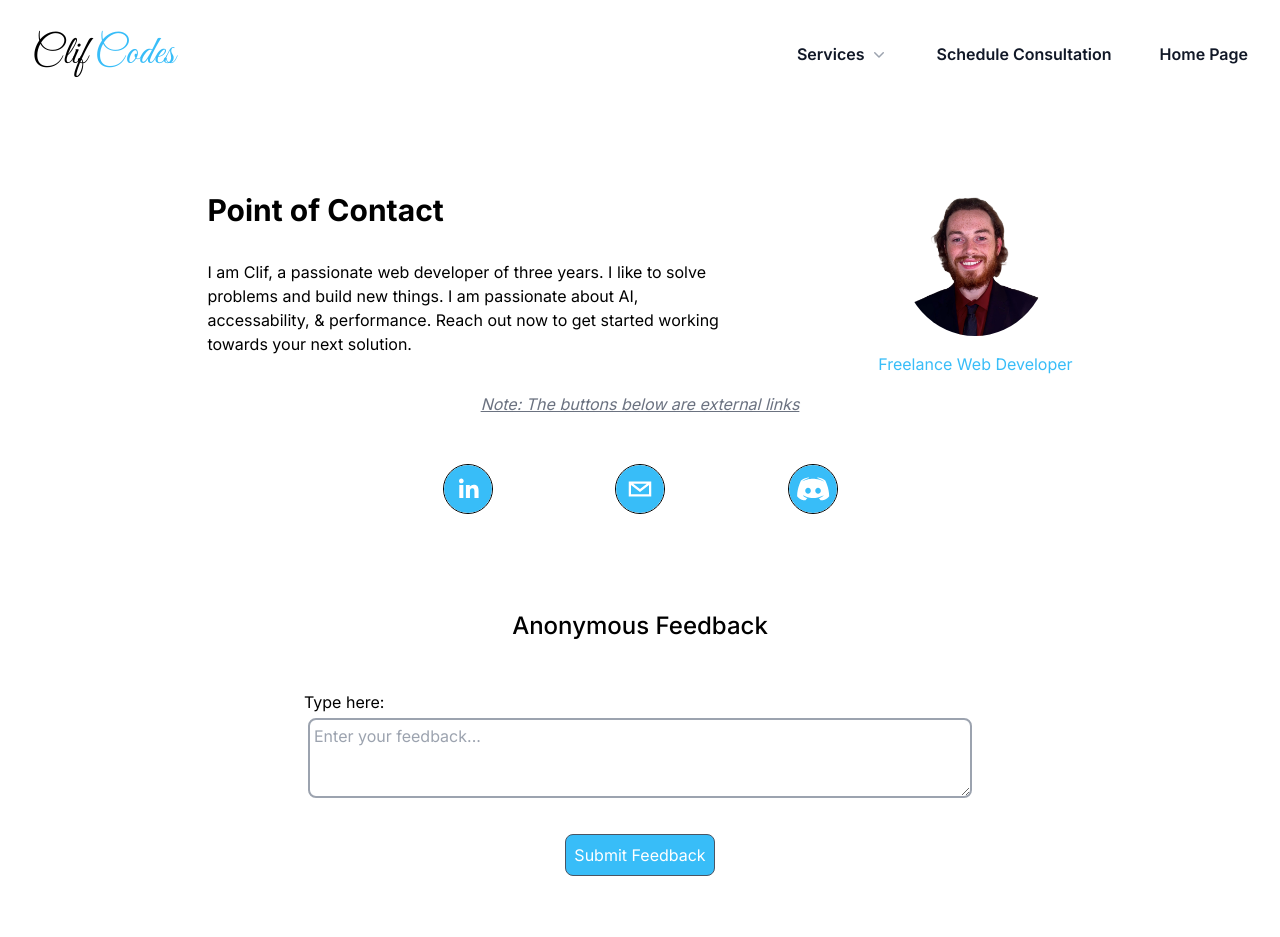
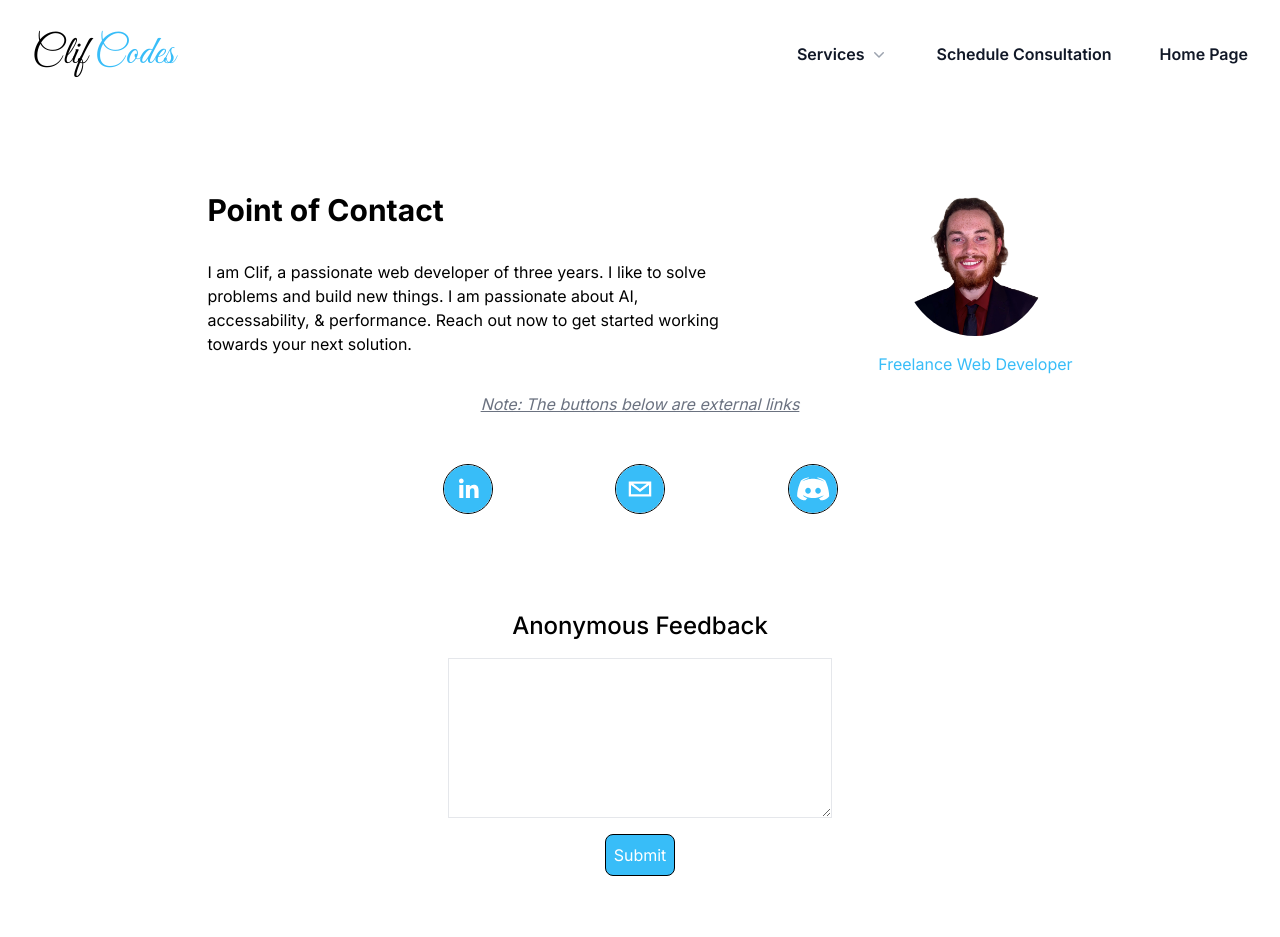
Before and after one commit to bealecs/ClifCodes, a Next.js app in the folder clif-codes/: page /contact in a window 1280 px wide. Shown: the top 937 px of the page. Built offline with nearby package versions, Linux system fonts and the light colour scheme.

Commit message:
Contact anonymous feedback form completed

```diff
--- a/clif-codes/package.json
+++ b/clif-codes/package.json
@@ -9,6 +9,7 @@
     "lint": "next lint"
   },
   "dependencies": {
+    "@formspree/react": "^2.5.1",
     "@headlessui/react": "^1.7.18",
     "@heroicons/react": "^2.1.1",
     "next": "14.1.0",
--- a/clif-codes/src/app/components/ServiceInfo.tsx
+++ b/clif-codes/src/app/components/ServiceInfo.tsx
@@ -31,7 +31,7 @@
       <div className="border-b border-gray-300 mt-4"></div>
       <div className="mt-8 px-4 min-h-[48vh] leading-10 text-lg w-8/12 mx-auto sm:w-full sm:mx-0">
         <div className="flex flex-col">
-          <div className="flex my-4 border-2 w-fit rounded-lg px-4">
+          <div className="flex flex-wrap my-4 border-2 w-fit rounded-lg px-4 sm:px-0">
             <a href="/" className="items-center content-center m-auto mr-2">
               <svg
                 xmlns="http://www.w3.org/2000/svg"
@@ -43,8 +43,8 @@
                 <path d="m12 5.432 8.159 8.159c.03.03.06.058.091.086v6.198c0 1.035-.84 1.875-1.875 1.875H15a.75.75 0 0 1-.75-.75v-4.5a.75.75 0 0 0-.75-.75h-3a.75.75 0 0 0-.75.75V21a.75.75 0 0 1-.75.75H5.625a1.875 1.875 0 0 1-1.875-1.875v-6.198a2.29 2.29 0 0 0 .091-.086L12 5.432Z" />
               </svg>
             </a>
-            <span>{"->"}</span>
-            <a href="/#services" className="mx-2">Services</a>
+            <span className="sm:hidden">{"->"}</span>
+            <a href="/#services" className="mx-2 sm:hidden">Services</a>
             <span>{"->"}</span>
             <p className="mx-2 text-sky-400 underline">{service.service}</p>
           </div>
--- /dev/null
+++ b/clif-codes/src/app/contact/ContactForm.tsx
@@ -0,0 +1,34 @@
+//formspree
+"use client"
+import React from 'react';
+import { useForm, ValidationError } from '@formspree/react';
+
+function Form() {
+  const [state, handleSubmit] = useForm("mdoqgbql");
+  if (state.succeeded) {
+      return <p className='text-center min-h-[20vh] pt-24'>Thanks for your feedback!</p>;
+  }
+  return (
+      <form onSubmit={handleSubmit} className='flex flex-col items-center my-4'>
+      <textarea
+        id="message"
+        name="message"
+        className='border-[0.12rem] w-[30%] h-40 mx-auto p-1'
+      />
+      <ValidationError
+        prefix="Message"
+        field="message"
+        errors={state.errors}
+      />
+      <button className='transition duration-300 ease-in-out border-[0.12rem] my-4 p-2 rounded-lg bg-sky-400 text-white border-black hover:bg-sky-600' type="submit" disabled={state.submitting}>
+        Submit
+      </button>
+    </form>
+  );
+}
+function ContactForm() {
+  return (
+    <Form />
+  );
+}
+export default ContactForm;
--- a/clif-codes/src/app/contact/page.tsx
+++ b/clif-codes/src/app/contact/page.tsx
@@ -2,6 +2,7 @@
 import Header from "../components/Header";
 import { SocialIcon } from "react-social-icons";
 import Footer from "../components/Footer";
+import ContactForm from "./ContactForm";
 
 export default function Contact() {
   return (
@@ -54,19 +55,7 @@
       <h4 className="text-center text-2xl font-medium">
         Anonymous Feedback
       </h4>
-      <form className="flex flex-col max-w-2xl mt-[3rem] m-auto sm:mx-4">
-        <label>Type here:</label>
-        <textarea
-          placeholder="Enter your feedback..."
-          className="border-solid border-2 rounded-lg p-1 m-1 border-gray-400 h-20"
-        />
-        <button
-          type="submit"
-          className="transition duration-300 ease-in-out mt-[2rem] border-[0.12rem] border-gray-600 rounded-lg w-fit m-auto p-[0.5rem] bg-sky-400 hover:bg-sky-600 text-white"
-        >
-          Submit Feedback
-        </button>
-      </form>
+      <ContactForm />
       <Footer />
     </>
   );
```
Also changed, not shown: 1 other file (tests, documents, lock files or other folders).
